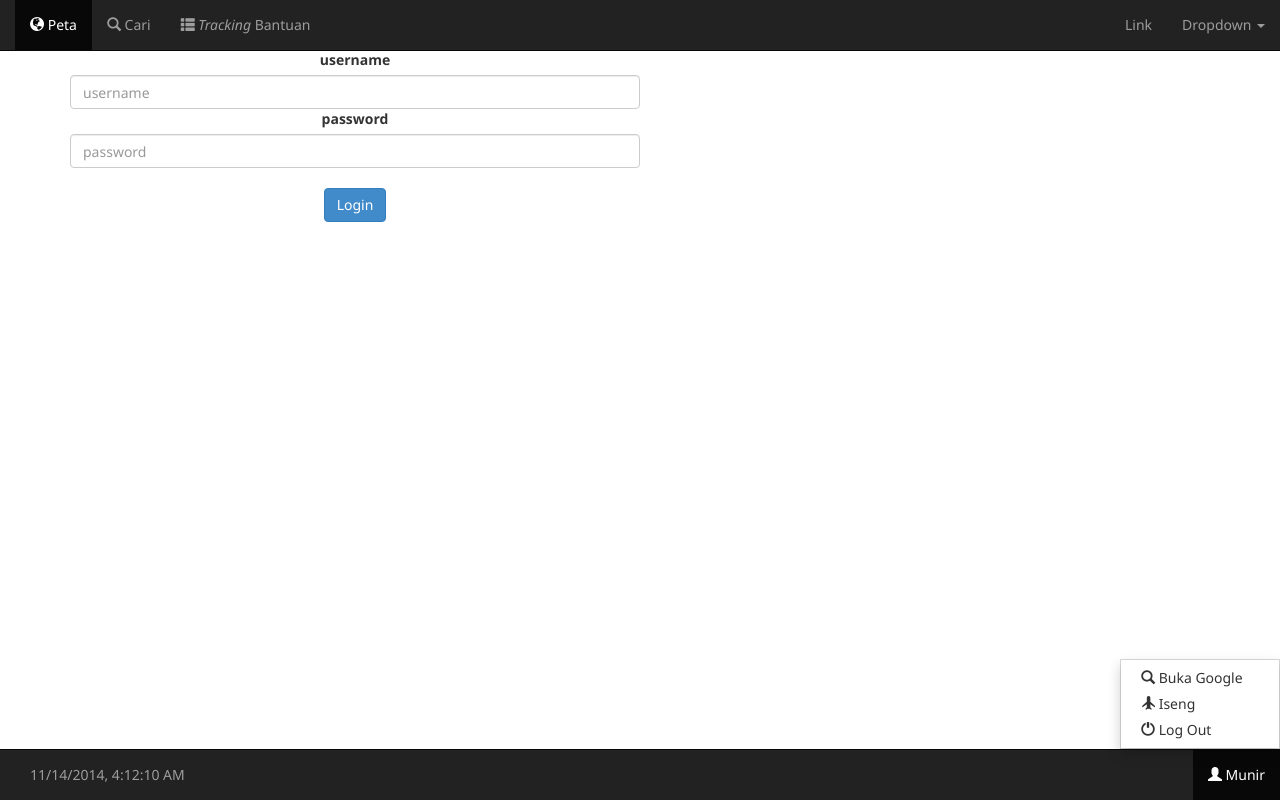
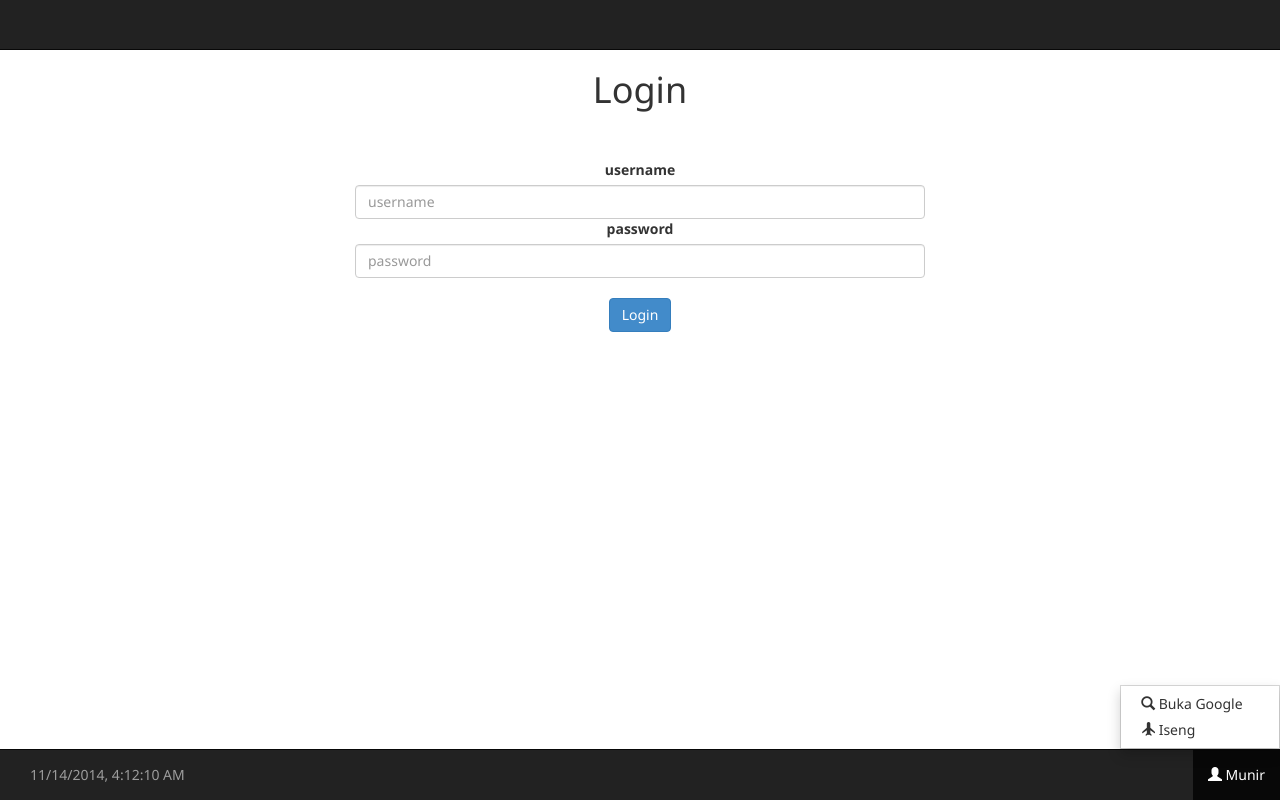
Before and after one commit to yafithekid/imk-prototype, a PHP site: page /login.php in a window 1280 px wide, after a click on "Munir". Run offline with PHP 8.4, Linux system fonts and the light colour scheme.

```diff
--- a/login.php
+++ b/login.php
@@ -14,29 +14,14 @@ $bottom = array(
 	'user_menu' => array(
 		'<span class="glyphicon glyphicon-search"></span> Buka Google' => 'http://www.google.com',
 		'<span class="glyphicon glyphicon-plane"></span> Iseng' => 'http://www.nyaa.eu',
-		'<span class="glyphicon glyphicon-off"></span> Log Out' => '#',
 	),
 );
 
 function navbar_top() {
 ?>
 <ul class="nav navbar-nav">
-	<li class="active"><a href="#"><span class="glyphicon glyphicon-globe"></span> Peta</a></li>
-	<li><a href="#"><span class="glyphicon glyphicon-search"></span> Cari</a></li>
-	<li><a href="#"><span class="glyphicon glyphicon-th-list"></span> <i>Tracking</i> Bantuan</a></li>
 </ul>
 <ul class="nav navbar-nav navbar-right">
-	<li><a href="#">Link</a></li>
-	<li class="dropdown">
-		<a href="#" class="dropdown-toggle" data-toggle="dropdown">Dropdown <span class="caret"></span></a>
-		<ul class="dropdown-menu" role="menu">
-			<li><a href="#">Action</a></li>
-			<li><a href="#">Another action</a></li>
-			<li><a href="#">Something else here</a></li>
-			<li class="divider"></li>
-			<li><a href="#">Separated link</a></li>
-		</ul>
-	</li>
 </ul>
 <?php
 }
@@ -53,8 +38,8 @@ function navbar_top() {
 
 	<div class="container">
 	<center>
-		<div class="col-xs-6">
-
+		<div class="col-xs-6 col-xs-offset-3">
+			<h1>Login</h1><br><br>
 			<form action="login.php" method="POST">
 				<div class='row'>
 					<label for='username'>username</label>
```
Also changed, not shown: user-add.php (+3 -4 lines), user-index.php (+13 -4 lines).
